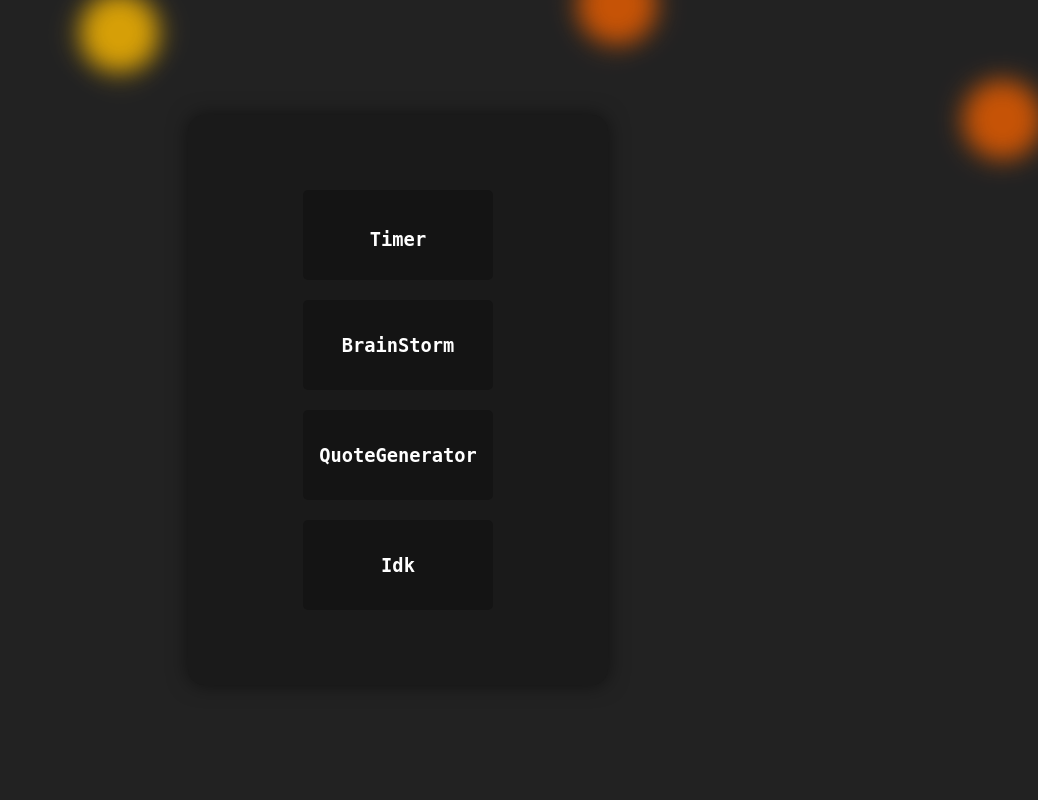
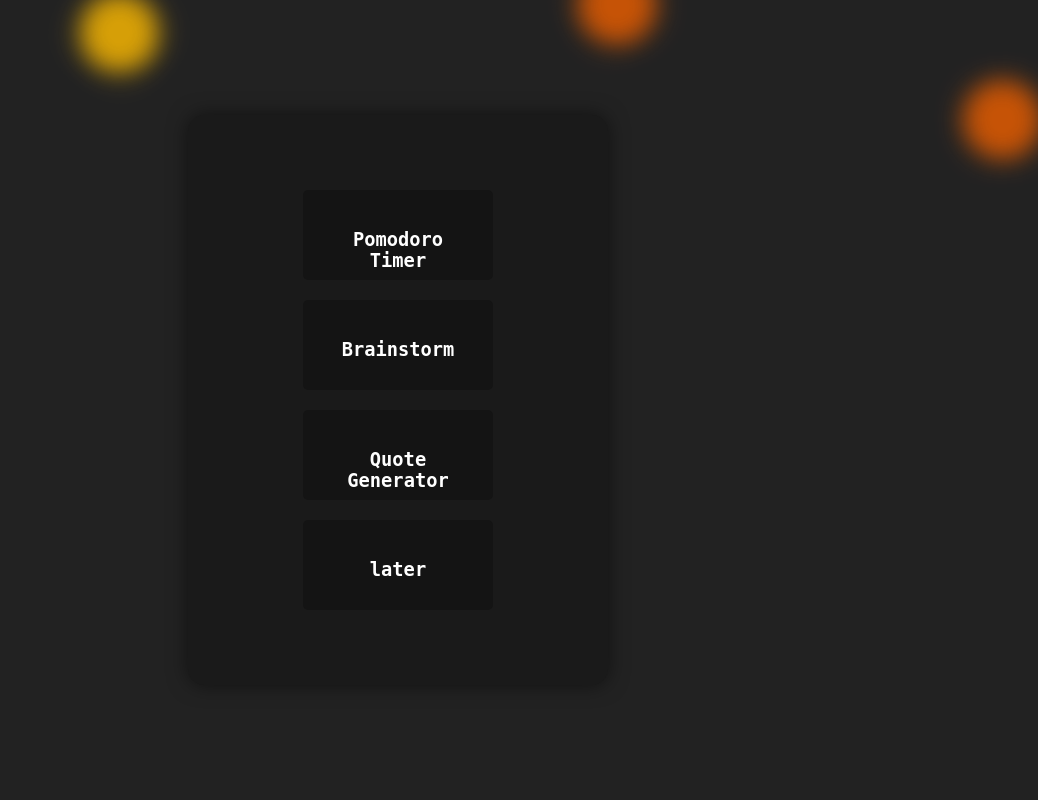
Before and after one commit to Holedroppersgithubacc2/Blazern, a Flask app: page /features in a window 1280 px wide. Shown: the whole page, without its empty margins (242-1280 px from the left). Run offline with Flask 3, Linux system fonts and the light colour scheme; some libraries are stand-ins or nearby versions.

Commit message:
Update features.html

```diff
--- a/templates/features.html
+++ b/templates/features.html
@@ -5,7 +5,6 @@
   <title>Blazern</title>
   <link rel="stylesheet" href="{{ url_for('static', filename='featurestyle.css') }}">
   <link rel="stylesheet" href="https://cdnjs.cloudflare.com/ajax/libs/font-awesome/6.5.0/css/all.min.css">
-  <link rel="icon" type="image/png" href="{{ url_for('static', filename='favicon.png') }}">
 </head>
 <body>
 
@@ -23,18 +22,17 @@
 
     <div class="container">
       <div class="feature">
-        <a href="{{ url_for('timer')}}"><h3>Timer</h3></a>
+        <a href="{{ url_for('timer')}}"><h3>Pomodoro Timer</h3></a>
       </div>
       <div class="feature">
-        <h3>BrainStorm</h3>
+        <a href="{{ url_for('brainstorm')}}"><h3>Brainstorm</h3></a>
       </div>
       <div class="feature">
-        <h3>QuoteGenerator</h3>
+        <a href="{{ url_for('quote')}}"><h3>Quote Generator</h3></a>
       </div>
       <div class="feature">
-        <h3>Idk</h3>
+        <a href="{{ url_for('timer')}}"><h3>later</h3></a>
       </div>
-
     </div>
 
 
```
